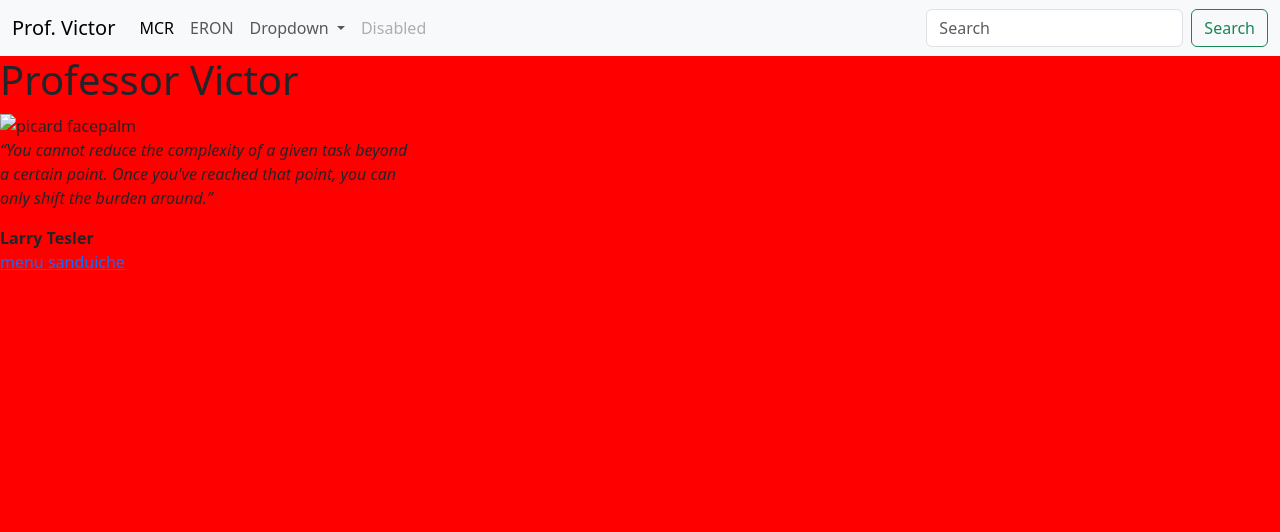
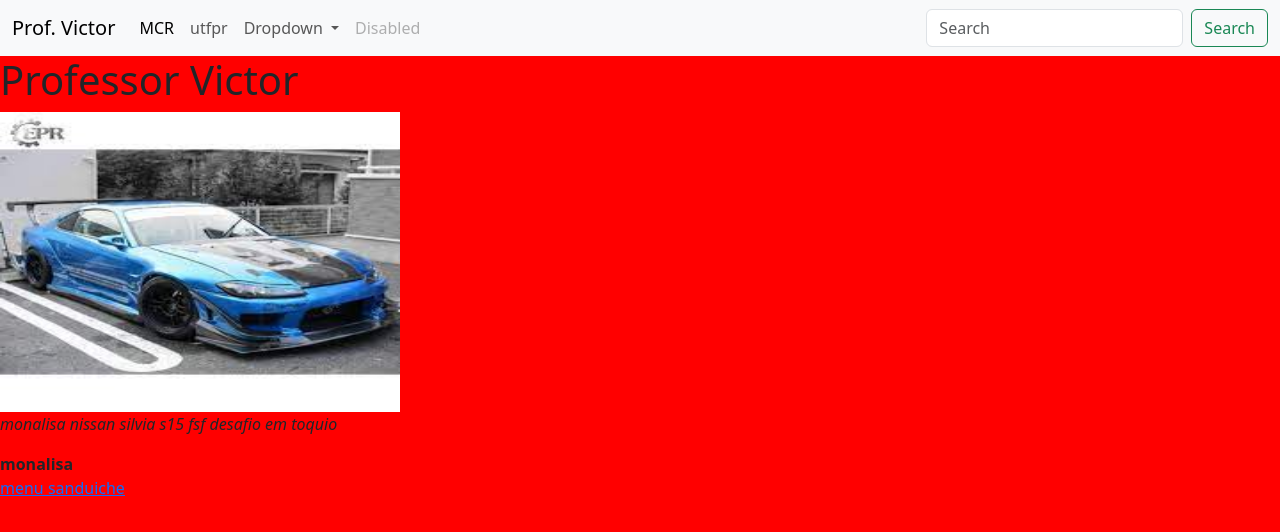
Before and after one commit to YgorMachadorauber/Ygormachadorauber.github.io, a plain HTML site: page index.html in a window 1280 px wide. Drawn offline with nearby package versions, Linux system fonts and the light colour scheme.

Commit message:
Add files via upload

```diff
--- a/index.html
+++ b/index.html
@@ -24,7 +24,7 @@
           <a class="nav-link active" aria-current="page" href="mcr.html">MCR</a>
         </li>
         <li class="nav-item">
-          <a class="nav-link" href="eron.html">ERON</a>
+          <a class="nav-link" href="http://www.utfpr.edu.br/cursos/especializacao#b_start=0">utfpr</a>
         </li>
         <li class="nav-item dropdown">
           <a class="nav-link dropdown-toggle" href="#" role="button" data-bs-toggle="dropdown" aria-expanded="false">
@@ -50,10 +50,10 @@
   </div>
 </nav>
     <h1>Professor Victor</h1>
-    <img src="imagem1.png" alt="picard facepalm" width="400" height="300">
+    <img src="nissan silvias15.jpg" alt="picard facepalm" width="400" height="300">
     <div class="row">
       <div class="col-4">
-        <p>   <i>“You cannot reduce the complexity of a given task beyond a certain point. Once you've reached that point, you can only shift the burden around.”</i> </p><b>Larry Tesler</b>      </div>
+        <p>   <i>monalisa nissan silvia s15 fsf desafio em toquio</i> </p><b>monalisa</b>      </div>
 <a href="Menu Sanduíche.pptx">menu sanduiche</a>
 </body>
 </html>
```
Also changed, not shown: nissan silvias15.jpg (added).
